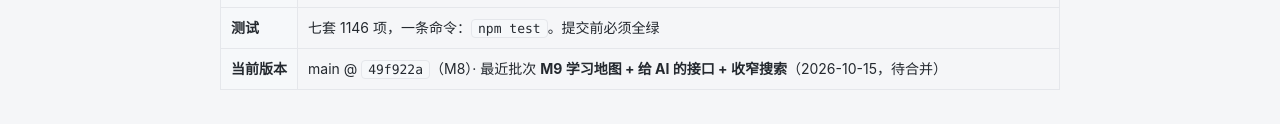
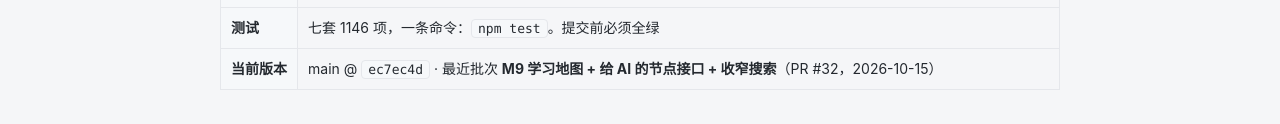
Before and after one commit to EraserPlus/eraser-site, a website: page dev/index.html in a window 1280 px wide. Shown: the part 766-890 px from the top of the page. Drawn offline with Linux system fonts and the light colour scheme.

Commit message:
M9 收尾：交接页记录版本号与 PR 号 (#33)

```diff
--- a/dev/index.html
+++ b/dev/index.html
@@ -81,7 +81,7 @@
     <tr><th>数据库</th><td>Neon Postgres，三张表：content（七种内容共用，新增类型不用建表）/ todos / events。闲置约 5 分钟休眠，首次访问慢几秒属正常</td></tr>
     <tr><th>后台</th><td><code>/admin/</code> 密码登录（站长持有），8 个标签：今天 / 待办 / 日程 / 导航 / 博客 / 追更 / 学习 / 页面</td></tr>
     <tr><th>测试</th><td>七套 1146 项，一条命令：<code>npm test</code>。提交前必须全绿</td></tr>
-    <tr><th>当前版本</th><td>main @ <code>49f922a</code>（M8）· 最近批次 <b>M9 学习地图 + 给 AI 的接口 + 收窄搜索</b>（2026-10-15，待合并）</td></tr>
+    <tr><th>当前版本</th><td>main @ <code>ec7ec4d</code> · 最近批次 <b>M9 学习地图 + 给 AI 的节点接口 + 收窄搜索</b>（PR #32，2026-10-15）</td></tr>
   </table>
 
   <h2>2. 工作流程（六步，别跳步）</h2>
@@ -204,7 +204,7 @@
     <div class="row latest"><span class="no">M6</span><span class="what"><b>体验基座</b>：新增全站公共交互层 <code>shell.js</code>——顶栏手动主题切换（存 <code>eraser.theme</code>，各页 head 加防闪脚本）、<code>Ctrl/⌘+K</code> 命令面板（跳分区 / 搜关键词 / 切主题 / 复制链接 / 回顶部）、复制当前链接；暗色由 <code>@media</code> 统一改为 <code>html[data-theme="dark"]</code>；导航页的 Ctrl+K 收归 shell.js，避免重复绑定（PR #28）</span><span class="when">10-14</span></div>
     <div class="row latest"><span class="no">M7</span><span class="what"><b>搜索增强</b>：键盘选结果（↑↓ + Enter）/ 搜索历史 / 分区 tab / 加载更多 / 模糊匹配（PR #30）</span><span class="when">10-14</span></div>
     <div class="row latest"><span class="no">M8</span><span class="what"><b>修复上传 503</b>：原 Blob Store 为 <code>private</code> 模式，只注入 <code>BLOB_STORE_ID</code> 而无 <code>BLOB_READ_WRITE_TOKEN</code>，与 <code>api/upload.js</code> 的检查不匹配。改为新建 <code>public</code> Store <code>eraser-blob-public</code> 并连接项目，摘除旧连接；代码零改动，端到端实测上传 + 公开访问均通过（2026-10-15）</span><span class="when">10-15</span></div>
-    <div class="row latest"><span class="no">M9</span><span class="what"><b>学习地图 + 给 AI 的接口 + 收窄搜索</b>：新增 <code>learn_map</code> 内容类型（一张地图内嵌节点数组）+ 前台 <code>/learn/</code>（分组节点、勾选进度）+ 后台第 8 标签「学习」（节点文字/分组/备注就地编辑、↑↓ 排序、＋ 插入、✕ 删除，走失焦自动保存）；新增 <code>/api/learn</code> 按节点粒度的原子接口（addNode / updateNode / removeNode / toggleNode / setNodes），专供 AI 助手建图与<b>查漏补缺</b>；<b>收窄全站搜索</b>——不再搜博客正文与页面正文，学习地图只搜标题/说明、<b>不搜节点文字</b>，单字关键词直接拦掉</span><span class="when">10-15</span></div>
+    <div class="row latest"><span class="no">M9</span><span class="what"><b>学习地图 + 给 AI 的接口 + 收窄搜索</b>：新增 <code>learn_map</code> 内容类型（一张地图内嵌节点数组）+ 前台 <code>/learn/</code>（分组节点、勾选进度）+ 后台第 8 标签「学习」（节点文字/分组/备注就地编辑、↑↓ 排序、＋ 插入、✕ 删除，走失焦自动保存）；新增 <code>/api/learn</code> 按节点粒度的原子接口（addNode / updateNode / removeNode / toggleNode / setNodes），专供 AI 助手建图与<b>查漏补缺</b>；<b>收窄全站搜索</b>——不再搜博客正文与页面正文，学习地图只搜标题/说明、<b>不搜节点文字</b>，单字关键词直接拦掉（PR #32）</span><span class="when">10-15</span></div>
   </div>
 
   <h2>7. 当前待办 / 已知事项</h2>
```
